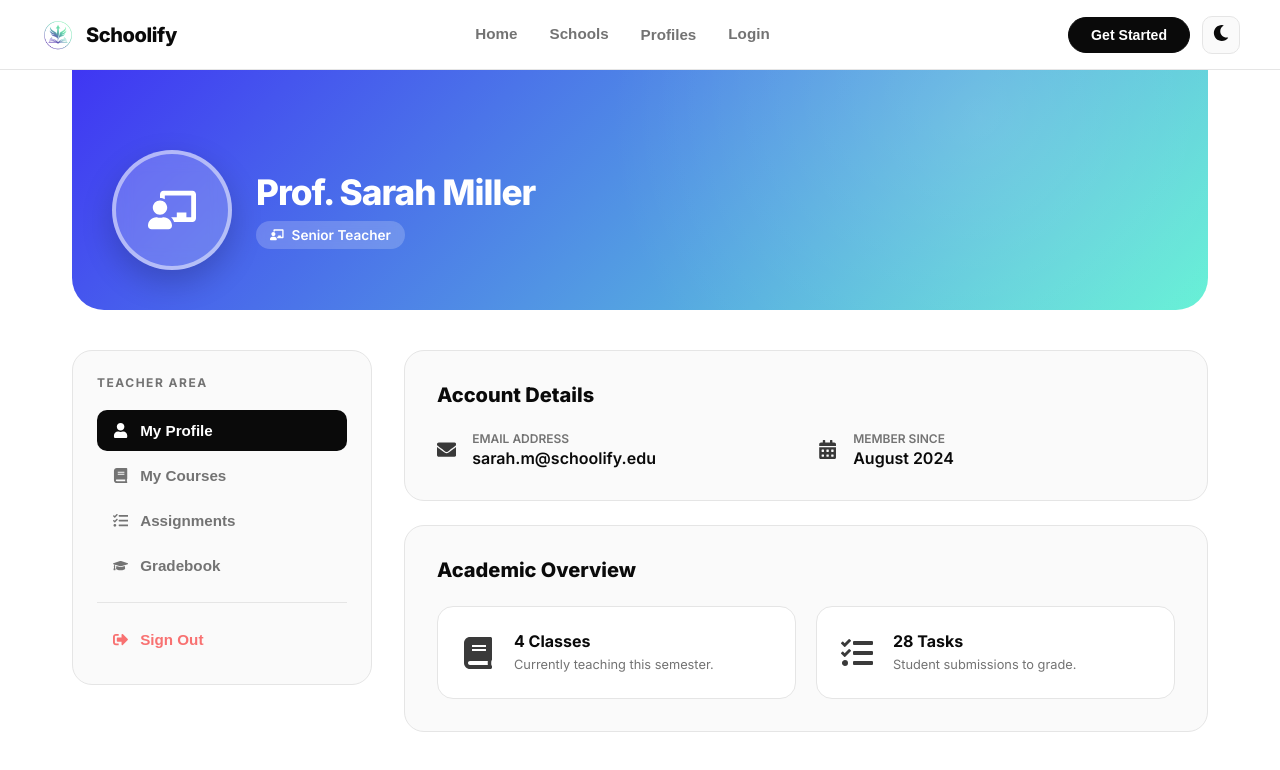
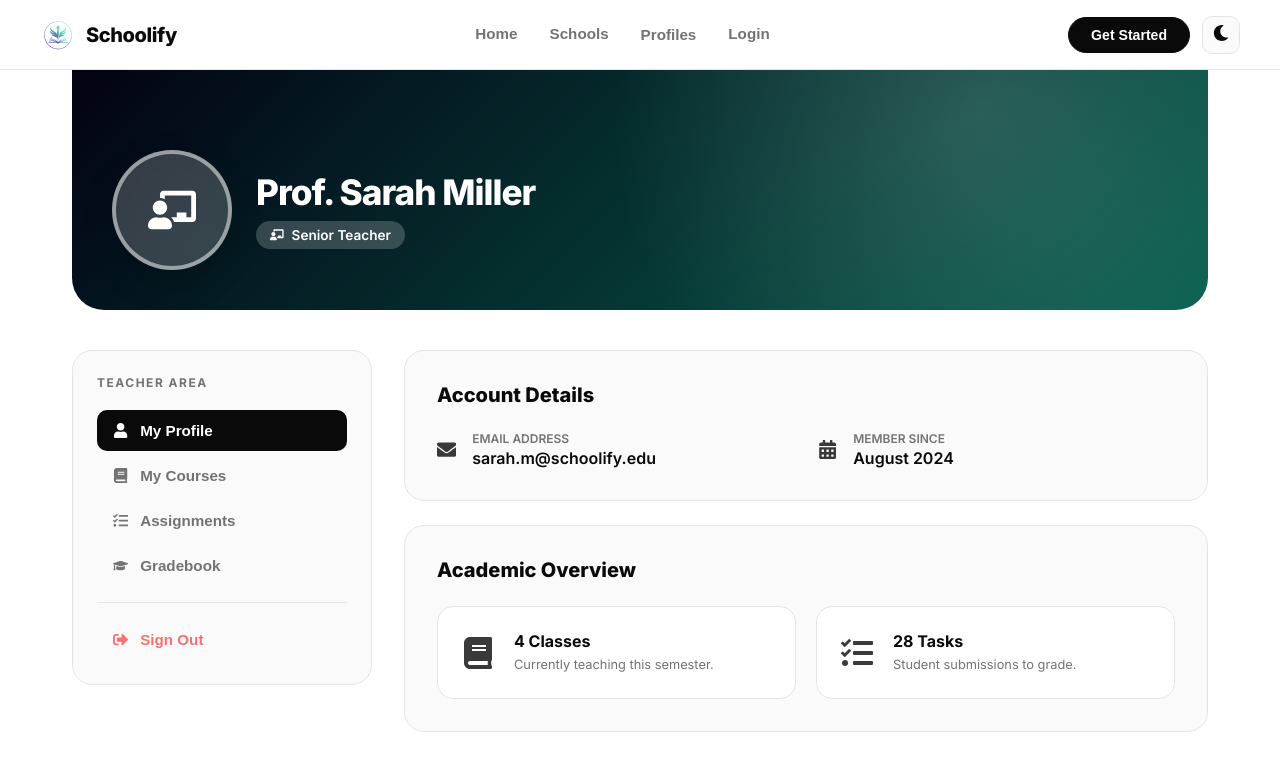
Before and after one commit to mohamed-ahmed99/Schoolify, a React (Vite) app in the folder front-end/: page /profile/teacher in a window 1280 px wide. Shown: the top 770 px of the page. Built offline with nearby package versions, Linux system fonts and the light colour scheme.

Commit message:
Update Profiles.css styling

```diff
--- a/front-end/src/pages/Profiles/Profiles.css
+++ b/front-end/src/pages/Profiles/Profiles.css
@@ -32,11 +32,11 @@
 }
 
 .teacher-theme {
-    background: linear-gradient(135deg, #3f36f3 0%, #63f1d5 100%);
+    background: linear-gradient(135deg, #030213 0%, #065f4d 100%);
 }
 
 .student-theme {
-    background: linear-gradient(135deg, #3b82f6 0%, #2dd4bf 100%);
+    background: linear-gradient(135deg, #000000 0%, #078372 100%);
 }
 
 .up-header::before {
```
